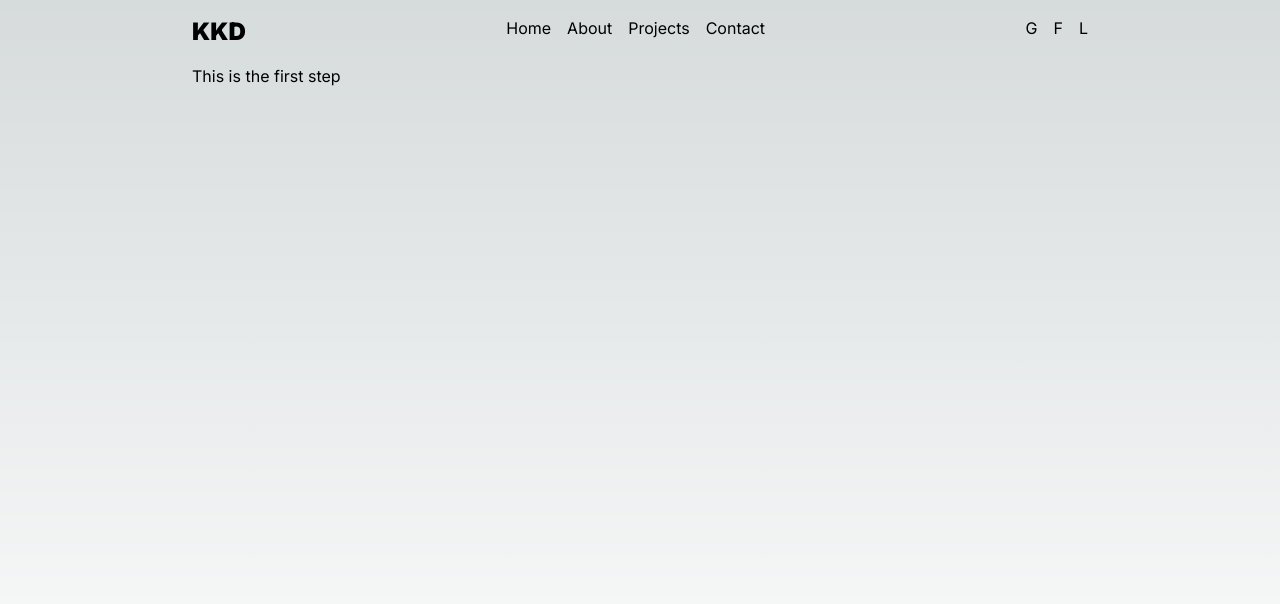
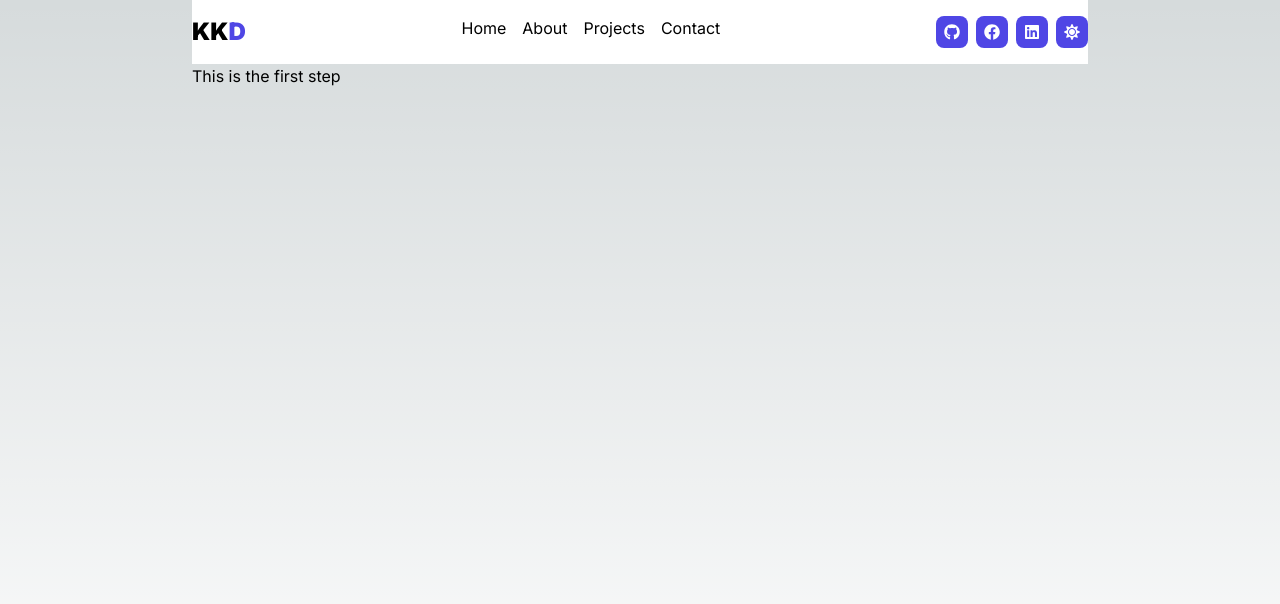
Before and after one commit to kamotekiddev/portfolio-tw, a Next.js app: page / in a window 1280 px wide. Shown: the top 604 px of the page. Built offline with nearby package versions, Linux system fonts and the light colour scheme.

Commit message:
make the header sticky and use icon button the socials

```diff
--- a/app/components/Header.tsx
+++ b/app/components/Header.tsx
@@ -1,11 +1,14 @@
+import { FaFacebook, FaGithub, FaLinkedin, FaSun } from "react-icons/fa";
 import Link from "next/link";
+import IconButton from "./IconButton";
+import Logo from "./Logo";
 
 const Header = () => {
    return (
-      <header>
+      <header className="sticky top-0 bg-white">
          <nav className="py-4 flex gap-2 justify-between">
             <div>
-               <h1 className="text-2xl font-black">KKD</h1>
+               <Logo />
             </div>
             <div className="space-x-4">
                <Link href="/">Home</Link>
@@ -13,10 +16,11 @@ const Header = () => {
                <Link href="/">Projects</Link>
                <Link href="/">Contact</Link>
             </div>
-            <div className="space-x-4 ">
-               <button>G</button>
-               <button>F</button>
-               <button>L</button>
+            <div className="space-x-2 ">
+               <IconButton icon={FaGithub} />
+               <IconButton icon={FaFacebook} />
+               <IconButton icon={FaLinkedin} />
+               <IconButton icon={FaSun} />
             </div>
          </nav>
       </header>
```
